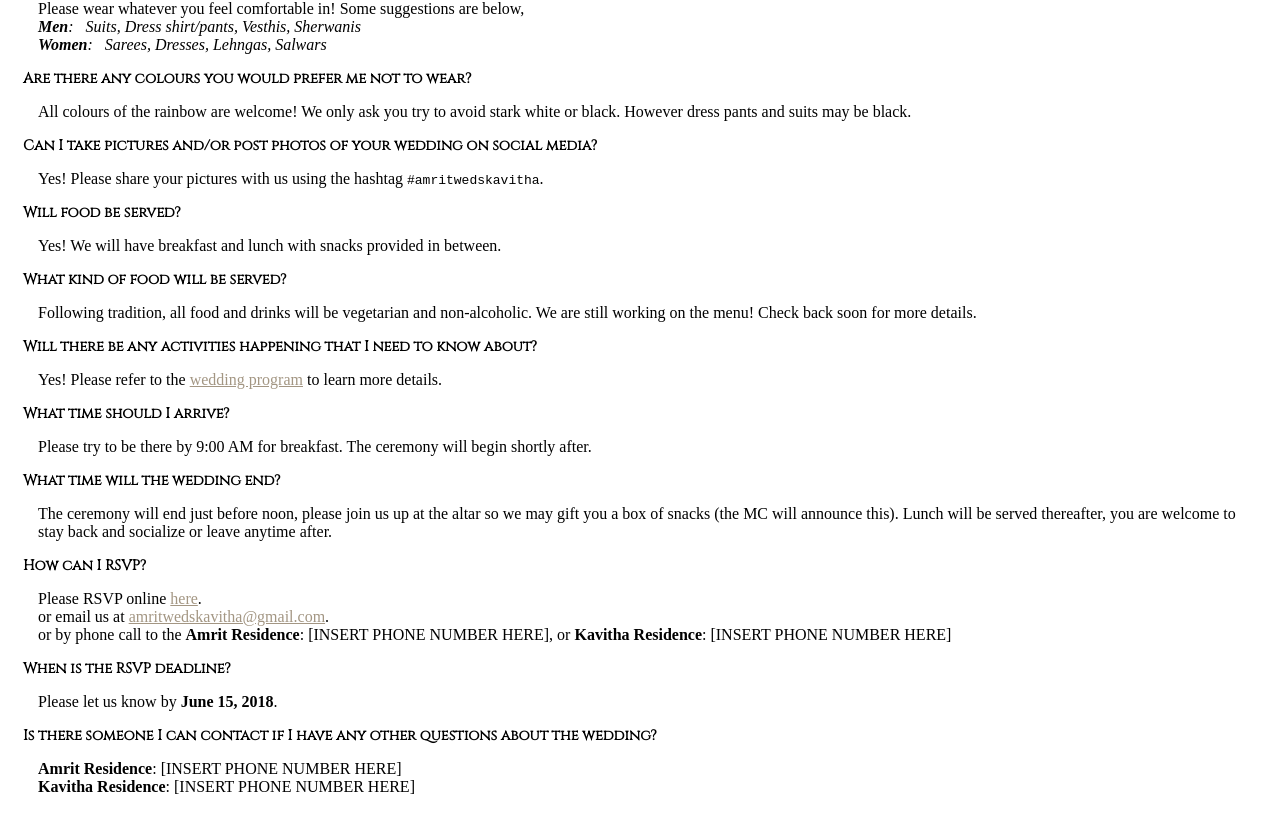
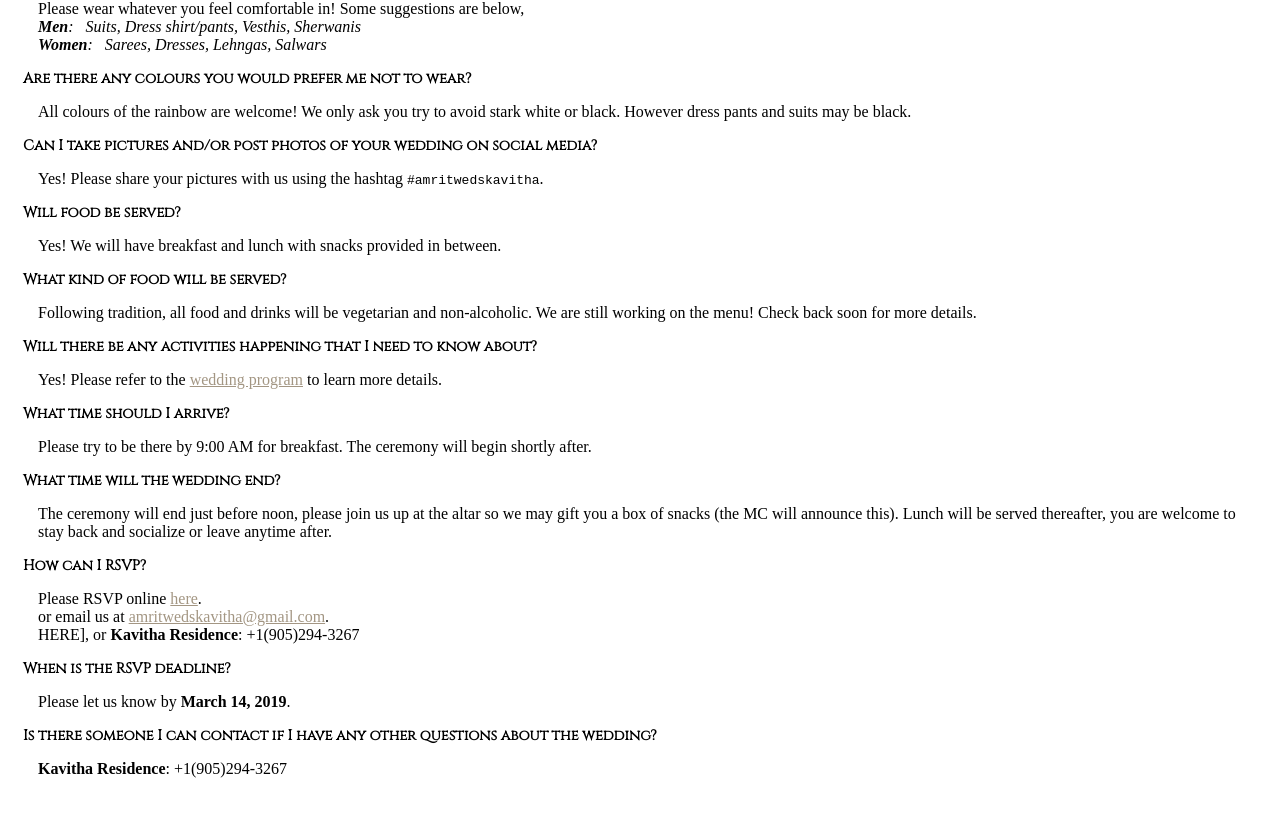
Before and after one commit to dat2/amrit-kavitha-wedding-site, a Gatsby site: page /faq in a window 1280 px wide. Shown: the part 444-1263 px from the top of the page. Built offline with nearby package versions, Linux system fonts and the light colour scheme; Gatsby itself is replaced by a stand-in of ours.

Commit message:
Update faq.js

```diff
--- a/src/pages/faq.js
+++ b/src/pages/faq.js
@@ -94,13 +94,12 @@ const FaqPage = () => (
         </a>.
       </div>
       <div>
-        or by phone call to the <b>Amrit Residence</b>: [INSERT PHONE NUMBER
-        HERE], or <b>Kavitha Residence</b>: [INSERT PHONE NUMBER HERE]
+        HERE], or <b>Kavitha Residence</b>: +1(905)294-3267
       </div>
     </div>
     <div className="faq-question">When is the RSVP deadline?</div>
     <div className="faq-answer">
-      Please let us know by <b>June 15, 2018</b>.
+      Please let us know by <b>March 14, 2019</b>.
     </div>
 
     <div className="faq-question">
@@ -109,10 +108,7 @@ const FaqPage = () => (
     </div>
     <div className="faq-answer">
       <div>
-        <b>Amrit Residence</b>: [INSERT PHONE NUMBER HERE]
-      </div>
-      <div>
-        <b>Kavitha Residence</b>: [INSERT PHONE NUMBER HERE]
+        <b>Kavitha Residence</b>: +1(905)294-3267
       </div>
     </div>
   </div>
```
